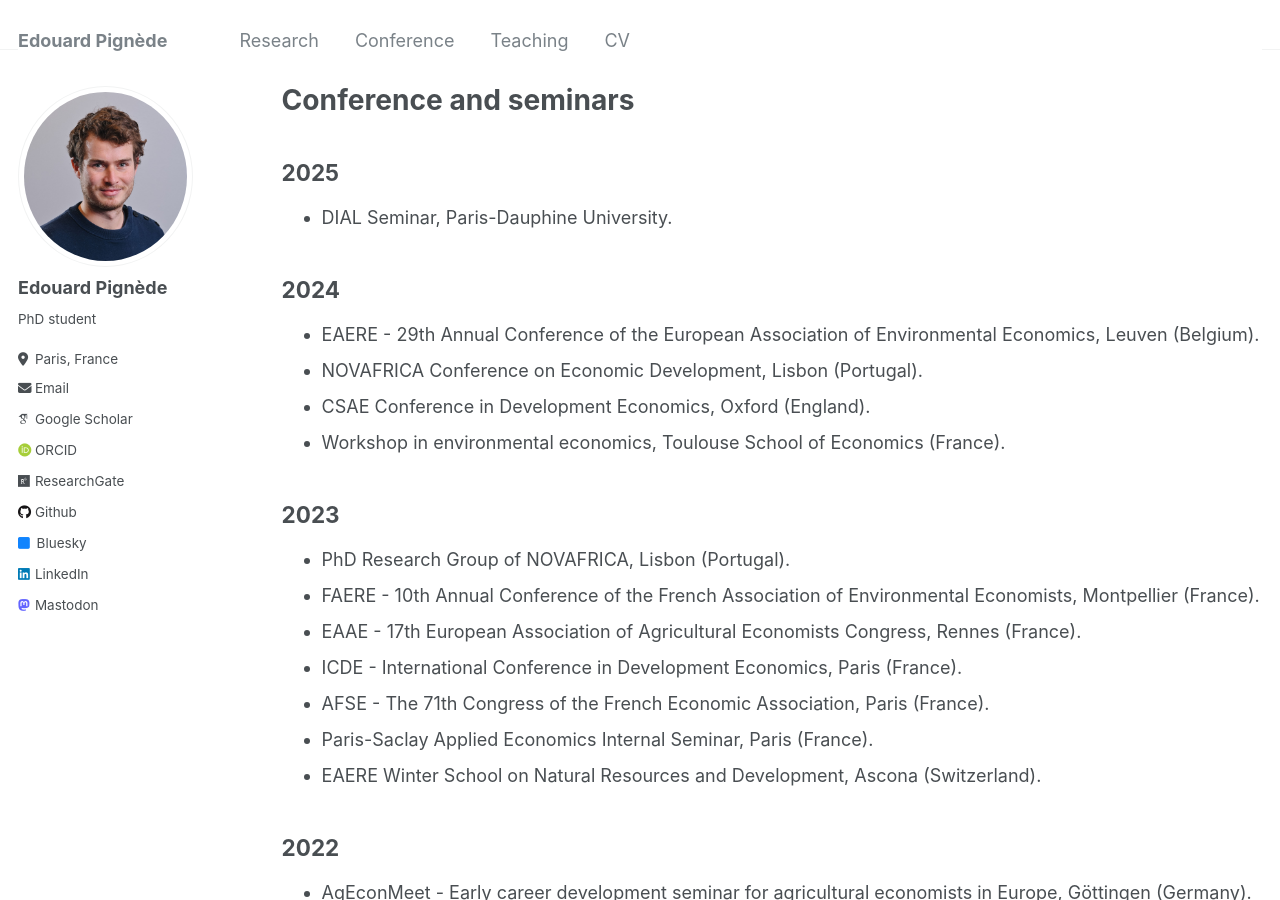
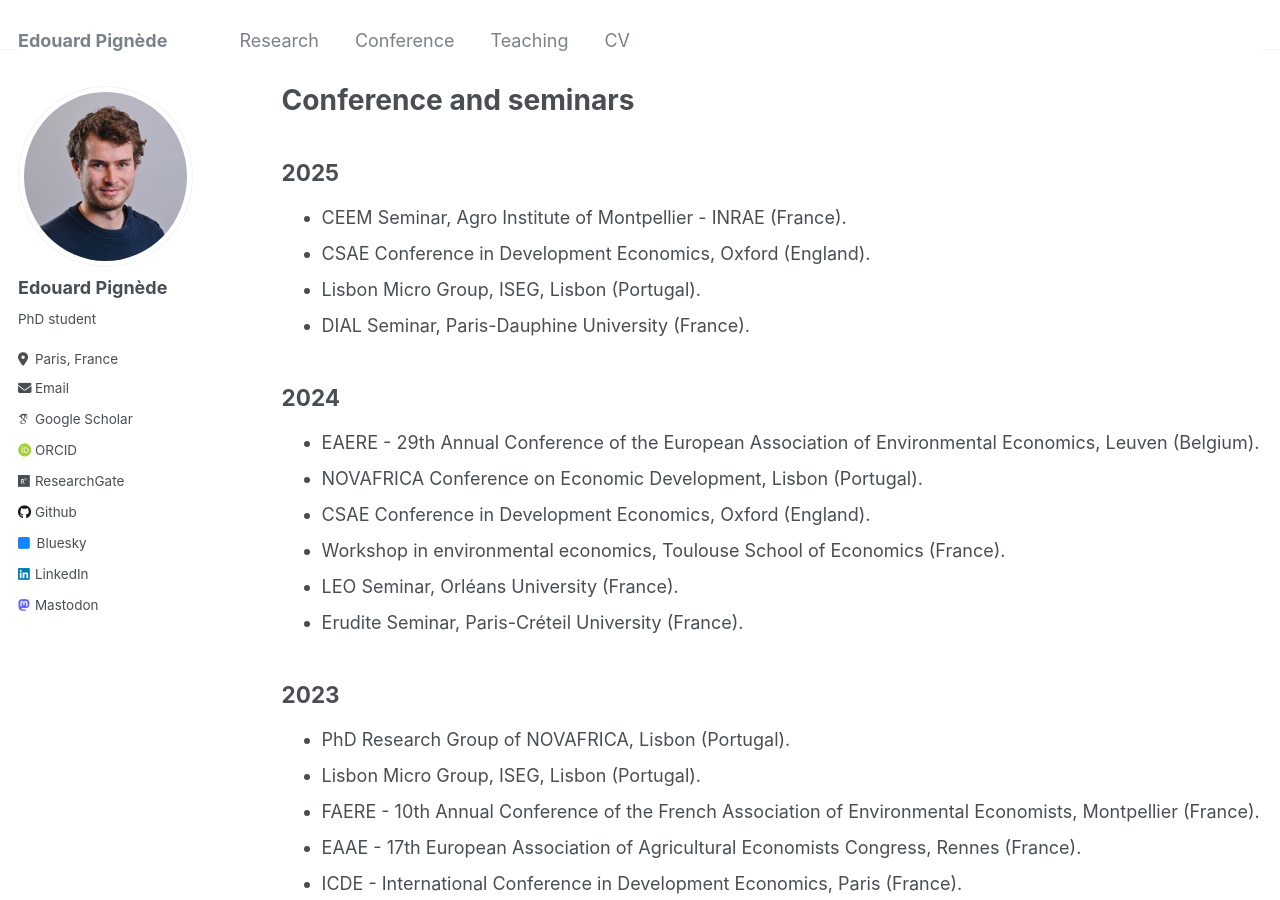
Before and after one commit to edouardpignede/edouardpignede.github.io, a Jekyll site: the page built from _pages/talks.md, in a window 1280 px wide and 900 px high. Built offline with Jekyll 4.4.1, drawn with Linux system fonts in a browser that asks for light colours; some web fonts are replaced.

Commit message:
Update talks

```diff
--- a/_pages/talks.md
+++ b/_pages/talks.md
@@ -6,7 +6,10 @@ author_profile: true
 ---
 2025
 -----
-- DIAL Seminar, Paris-Dauphine University.
+- CEEM Seminar, Agro Institute of Montpellier - INRAE (France).
+- CSAE Conference in Development Economics, Oxford (England).
+- Lisbon Micro Group, ISEG, Lisbon (Portugal).
+- DIAL Seminar, Paris-Dauphine University (France).
 
 
 2024
@@ -15,11 +18,14 @@ author_profile: true
 - NOVAFRICA Conference on Economic Development, Lisbon (Portugal).
 - CSAE Conference in Development Economics, Oxford (England).
 - Workshop in environmental economics, Toulouse School of Economics (France).
+- LEO Seminar, Orléans University (France).
+- Erudite Seminar, Paris-Créteil University (France).
 
 
 2023
 ----
 - PhD Research Group of NOVAFRICA, Lisbon (Portugal).
+- Lisbon Micro Group, ISEG, Lisbon (Portugal).
 - FAERE - 10th Annual Conference of the French Association of Environmental Economists, Montpellier (France).
 - EAAE - 17th European Association of Agricultural Economists Congress, Rennes (France).
 - ICDE - International Conference in Development Economics, Paris (France).
```
